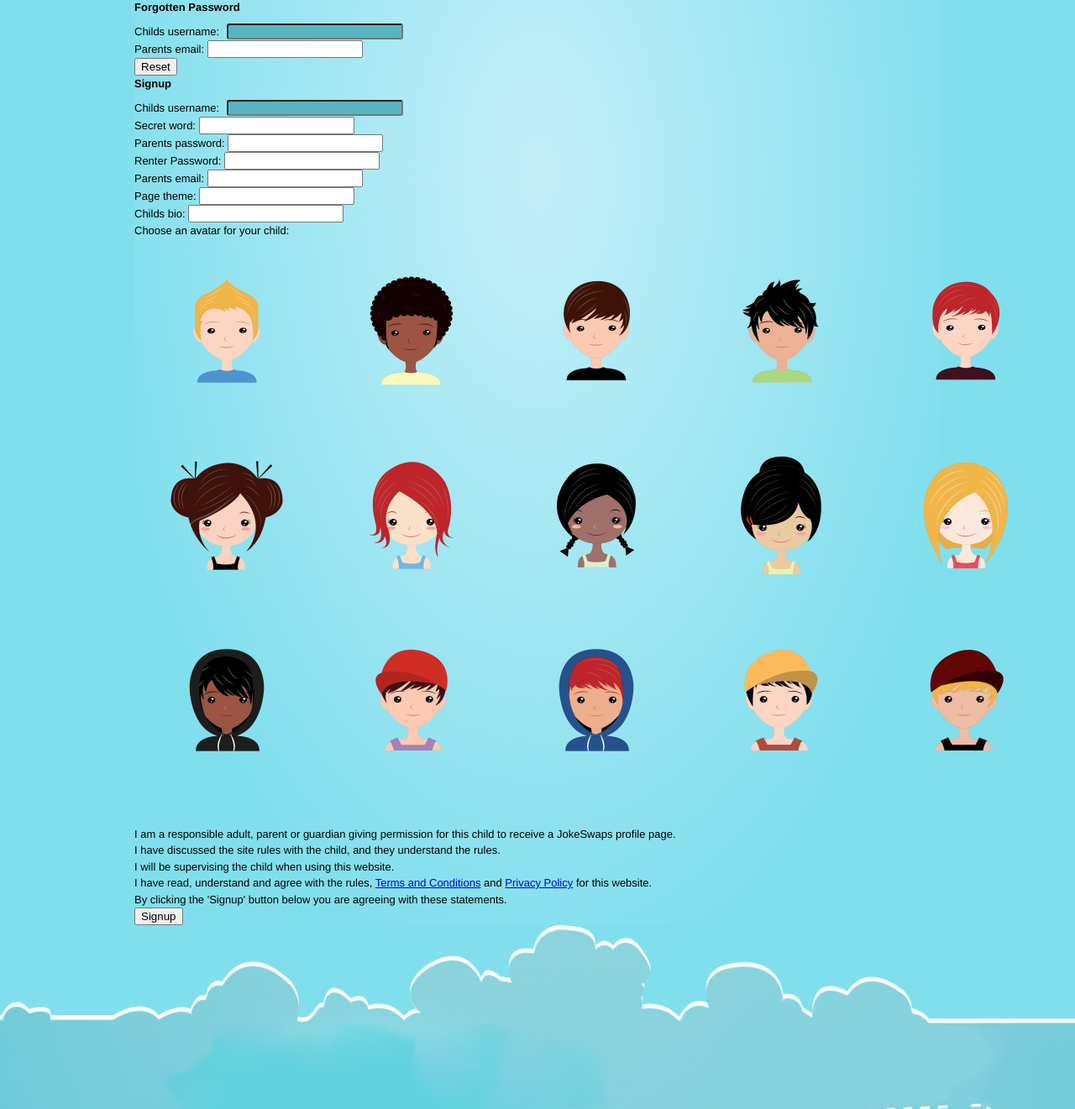
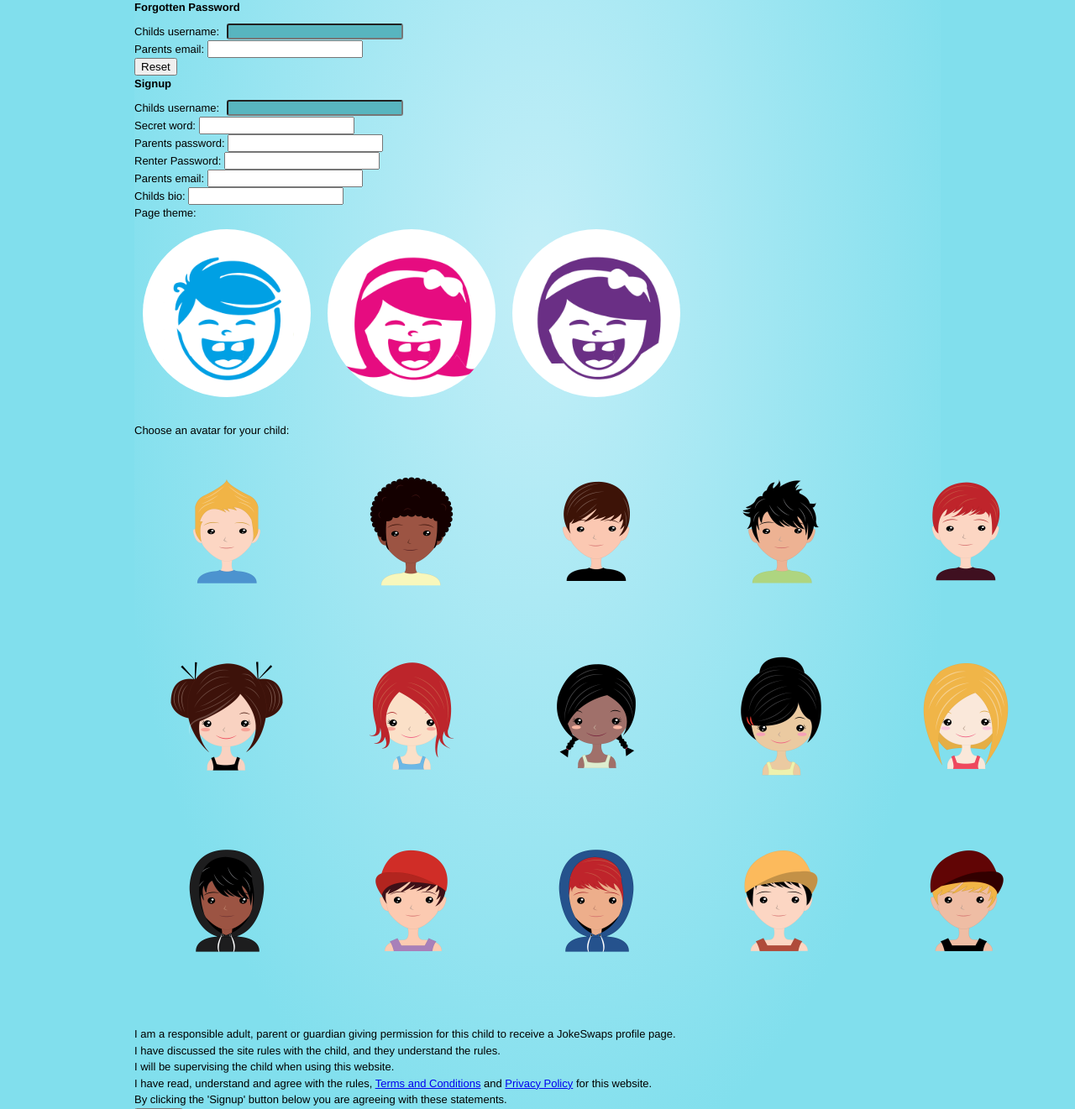
Before and after one commit to karwalski/JokeSwaps, a PHP site: page /parents.php in a window 1280 px wide. Shown: the part 687-2008 px from the top of the page at 84% size. Run offline with PHP 8.4, Linux system fonts and the light colour scheme; data that the repository does not hold is empty; some libraries are stand-ins or nearby versions.

Commit message:
add theme selection

```diff
--- a/parents.php
+++ b/parents.php
@@ -677,8 +677,16 @@
 <input type="hidden" name="username" id="username" value="<?PHP echo $userInfo[0]["username"]; ?>">
 <label for="secret">Secret word: </label><input type="text" name="secret" id="secret" value="<?PHP echo $userInfo[0]["secret"]; ?>"  required="required"><br />
 <label for="email">Parents email: </label><input type="email" name="email" id="email" value="<?PHP echo $userInfo[0]["email"]; ?>"  required="required"><br />
-<label for="theme">Page theme: </label><input type="text" name="theme" id="theme" value="<?PHP echo $userInfo[0]["theme"]; ?>"><br />
 <label for="bio">Childs bio: </label><input type="text" name="bio" id="bio" value="<?PHP echo $userInfo[0]["bio"]; ?>"><br />
+<label for="theme">Page theme: </label><br />
+<table id="avatarSelect">
+	<TR>
+		<td><label><input type="radio" name="theme" value="blue" <?PHP if($userInfo[0]["theme"] == 'blue') {echo 'checked="checked"';} ?>/><img src="/images/theme_blue.png" style="width:200px"></label></td>
+		<td><label><input type="radio" name="theme" value="pink" <?PHP if($userInfo[0]["theme"] == 'pink') {echo 'checked="checked"';} ?>/><img src="/images/theme_pink.png" style="width:200px"></label></td>
+		<td><label><input type="radio" name="theme" value="purple" <?PHP if($userInfo[0]["theme"] == 'purple') {echo 'checked="checked"';} ?>/><img src="/images/theme_purple.png" style="width:200px"></label></td>
+		<TR>
+</table>
+
 <label for="bio">Choose an avatar for your child: </label><br />
 
 <table id="avatarSelect">
@@ -703,9 +711,6 @@
 		<td><label><input type="radio" name="avatar" value="14" <?PHP if($userInfo[0]["avatar"] == '14') {echo 'checked="checked"';} ?>/><img src="/images/avatars/14.png" style="width:200px"></label></td>
 		<td><label><input type="radio" name="avatar" value="15" <?PHP if($userInfo[0]["avatar"] == '15') {echo 'checked="checked"';} ?>/><img src="/images/avatars/15.png" style="width:200px"></label></td>
 		</TR>
-		<TR>
-		<td><label><input type="radio" name="avatar" value="00" <?PHP if($userInfo[0]["avatar"] == '' || $userInfo[0]["avatar"] == '00') {echo 'checked="checked"';} ?>/><img src="/images/avatars/avatar.png" style="width:200px"></label></td>
-		<TR>
 </table>
 
 <br />
@@ -813,9 +818,15 @@
 
 <label for="email">Parents email: </label><input type="email" name="email" id="email" required="required"><br />
 
-<label for="theme">Page theme: </label><input type="text" name="theme" id="theme"><br />
-
 <label for="bio">Childs bio: </label><input type="text" name="bio" id="bio"><br />
+<label for="theme">Page theme: </label><br />
+<table id="avatarSelect">
+	<TR>
+		<td><label><input type="radio" name="theme" value="blue" /><img src="/images/theme_blue.png" style="width:200px"></label></td>
+		<td><label><input type="radio" name="theme" value="pink" /><img src="/images/theme_pink.png" style="width:200px"></label></td>
+		<td><label><input type="radio" name="theme" value="purple" /><img src="/images/theme_purple.png" style="width:200px"></label></td>
+		<TR>
+</table>
 <label for="bio">Choose an avatar for your child: </label><br />
 
 <table id="avatarSelect">
```
Also changed, not shown: images/theme_blue.png (added), images/theme_pink.png (added), images/theme_purple.png (added).
